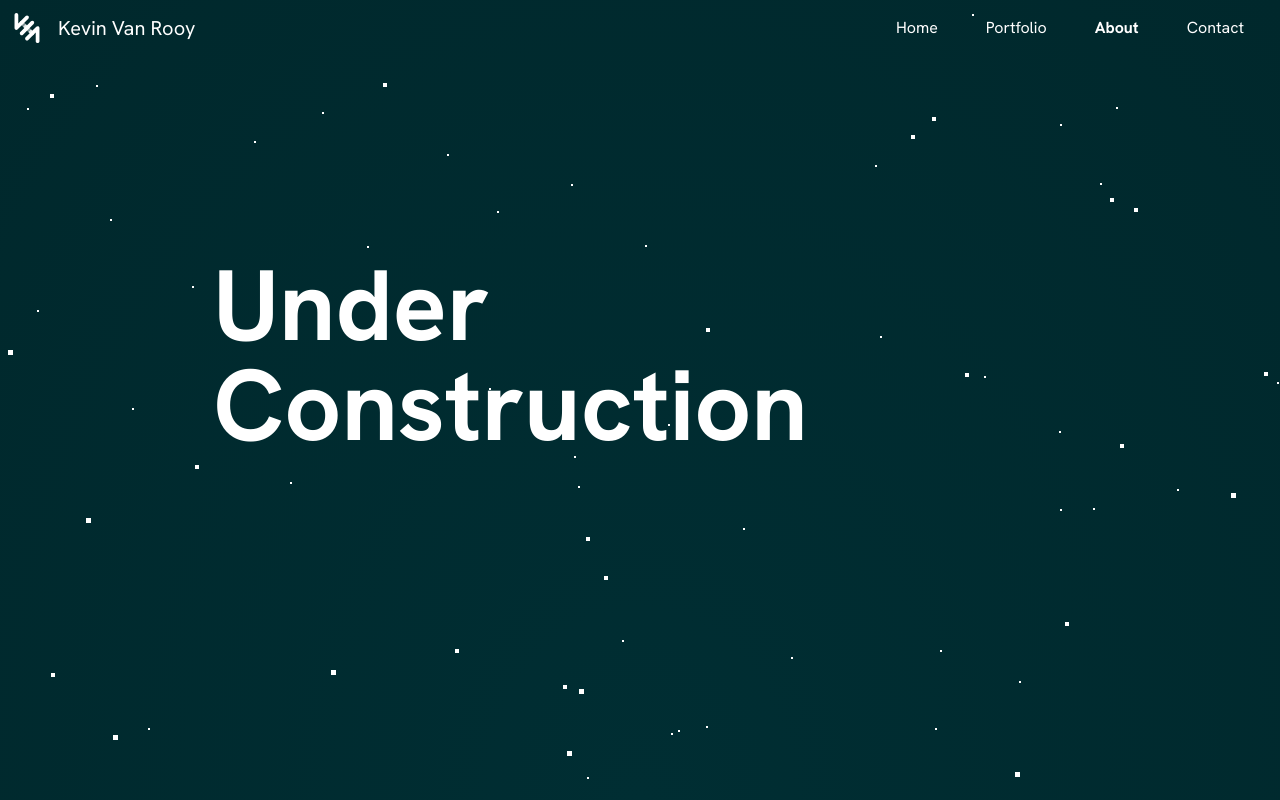
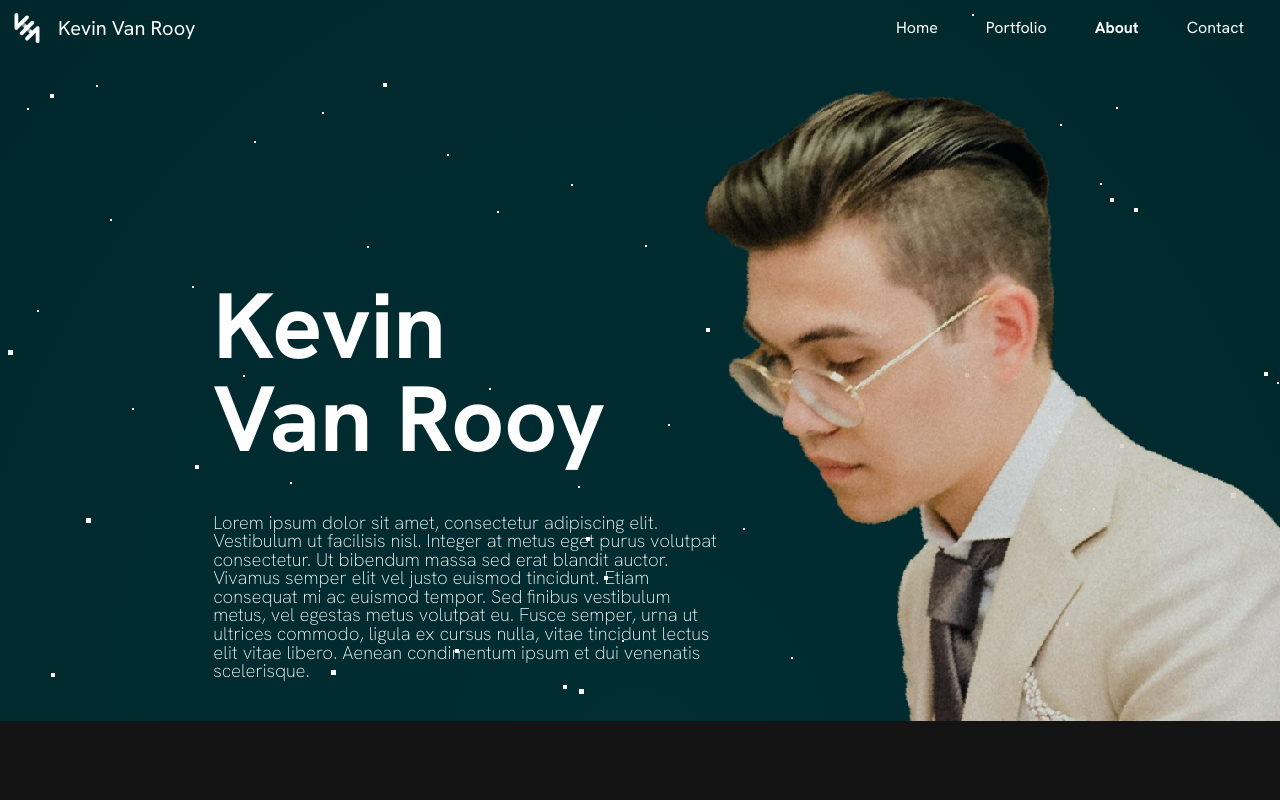
Before and after one commit to Krupuks/MyWebsite, an Angular app: page /about in a window 1280 px wide. Built offline with nearby package versions, Linux system fonts and the light colour scheme.

Commit message:
Added about picture

```diff
--- a/src/app/routes/about/about.component.css
+++ b/src/app/routes/about/about.component.css
@@ -1,4 +1,30 @@
-:host {
-    --title-size: 100px;
-    --info-size: 20px;
-  }
+.kevpic {
+  position: absolute;
+  background-image: url('/assets/images/me.png');
+  background-repeat: no-repeat;
+  image-rendering: pixelated;
+  image-rendering: -moz-crisp-edges;
+  image-rendering: crisp-edges;
+  background-size: cover;
+  right: -10vw;
+  bottom: -20vh;
+  width: 60vw;
+  height: 100vh;
+  opacity: 0.9;
+}
+
+.title.about{
+  width: 40vw;
+  min-width: 250px;
+}
+
+.paragraph.about{
+  width: 40vw;
+  min-width: 250px;
+}
+
+
+#first-slide{
+  flex: 0 0 fit-content;
+  min-height: 80vh;
+}
--- a/src/app/routes/about/about.component.html
+++ b/src/app/routes/about/about.component.html
@@ -1,9 +1,11 @@
 <div class="slideshow-container">
   <div class="slide-container">
-    <div class="slide-volume">
+    <div class="slide-volume" id="first-slide">
+      <div class="kevpic"></div>
       <div class="centralized">
-        <div class="title">Under</div>
-        <div class="title">Construction</div>
+        <div class="title about">Kevin Van&nbsp;Rooy</div>
+        <br><br>
+        <div class="paragraph about">Lorem ipsum dolor sit amet, consectetur adipiscing elit. Vestibulum ut facilisis nisl. Integer at metus eget purus volutpat consectetur. Ut bibendum massa sed erat blandit auctor. Vivamus semper elit vel justo euismod tincidunt. Etiam consequat mi ac euismod tempor. Sed finibus vestibulum metus, vel egestas metus volutpat eu. Fusce semper, urna ut ultrices commodo, ligula ex cursus nulla, vitae tincidunt lectus elit vitae libero. Aenean condimentum ipsum et dui venenatis scelerisque.
       </div>
     </div>
   </div>
--- a/src/app/routes/contact/contact.component.css
+++ b/src/app/routes/contact/contact.component.css
@@ -1,5 +1,5 @@
 .container {
-  padding: 100px calc(100vw/6);
+  padding: 50px calc(100vw/6);
   min-height: 20vh;
   min-width: 100vw;
   display: flex;
@@ -9,12 +9,13 @@
 
 .container-column {
   flex: 1;
-  padding: 50px 30px;
+  padding: 30px 30px;
 }
 
 .title {
   font-size: 16px;
   font-weight: bold;
+  line-height: 16px;
 }
 
 .text {
--- a/src/app/routes/home/home.component.html
+++ b/src/app/routes/home/home.component.html
@@ -2,10 +2,12 @@
   <div class="slide-container">
     <app-kev></app-kev>
     <div class="slide-volume">
-      <div class="title centralized">Artist</div>
-      <div class="title centralized">Designer</div>
-      <div class="title centralized">Developer</div>
-      <div class="title centralized">Dreamer.</div>
+      <div class="centralized">
+        <div class="title">Artist</div>
+        <div class="title">Designer</div>
+        <div class="title">Developer</div>
+        <div class="title">Dreamer.</div>
+      </div>
     </div>
   </div>
 
--- a/src/styles.css
+++ b/src/styles.css
@@ -9,14 +9,14 @@
   --posY: 40vh;
 
 
-  --title-size: 100px;
+  --title-size: calc(1vw + 80px);
   --title-weight: 700;
 
   --subtitle-size: 50px;
   --subtitle-weight: 700;
 
-  --paragraph-size: 25px;
-  --paragraph-weight: 700;
+  --paragraph-size: calc(0.2vw + 16px);
+  --paragraph-weight: 200;
 }
 
 
@@ -52,10 +52,8 @@ button{
 
 .centralized{
   position: relative;
-  left: calc(100vw/6);
-  top: calc(35vh);
-  text-overflow: ellipsis;
-  white-space: nowrap;
+  top: calc(15vh);
+  padding: 20vh calc(100vw/6);
 }
 
 .styled{
@@ -66,7 +64,7 @@ button{
 .title {
   font-size: var(--title-size);
   font-weight: var(--title-weight);
-  margin-top: calc(var(--title-size) / -2);
+  line-height: calc(var(--title-size));
 }
 .subtitle {
   font-size: var(--subtitle-size);
```
Also changed, not shown: src/assets/images/me.png (added).
